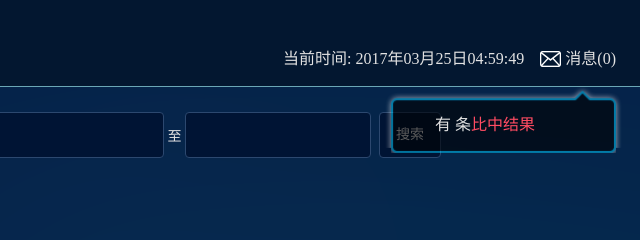
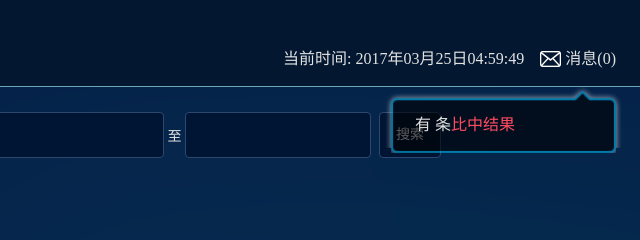
Before and after one commit to aleiye/police-system, a website: page public/news.html in a window 1280 px wide. Shown: the top 240 px of the page, 640-1280 px from the left. Drawn offline with Linux system fonts and the light colour scheme; no server answers.

Commit message:
tips样式

```diff
--- a/public/css/style.css
+++ b/public/css/style.css
@@ -88,7 +88,7 @@ a,li{
 	background-size: 100%;
 }
 p.tips{
-	padding: 15px 50px;
+	padding: 15px 30px;
 }
 /*search.html样式*/
 .search{
```
